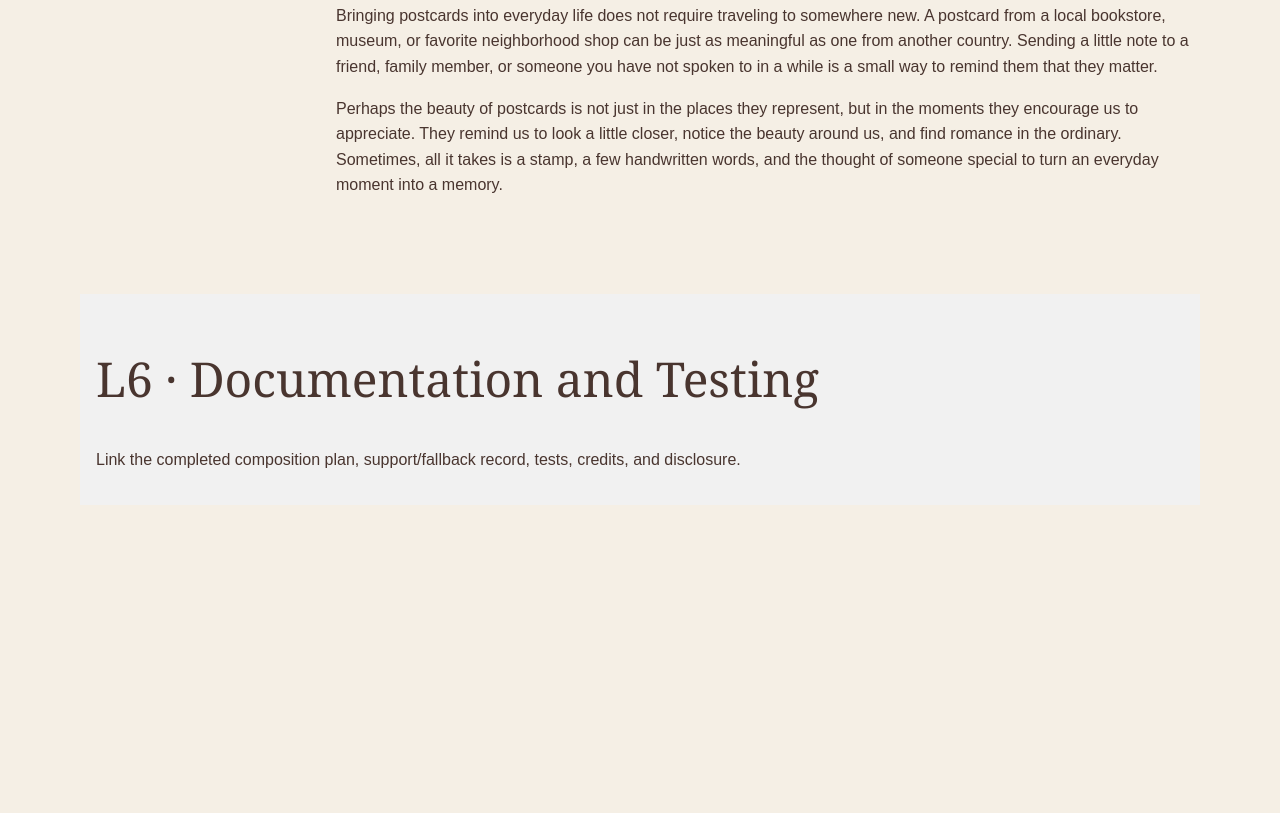
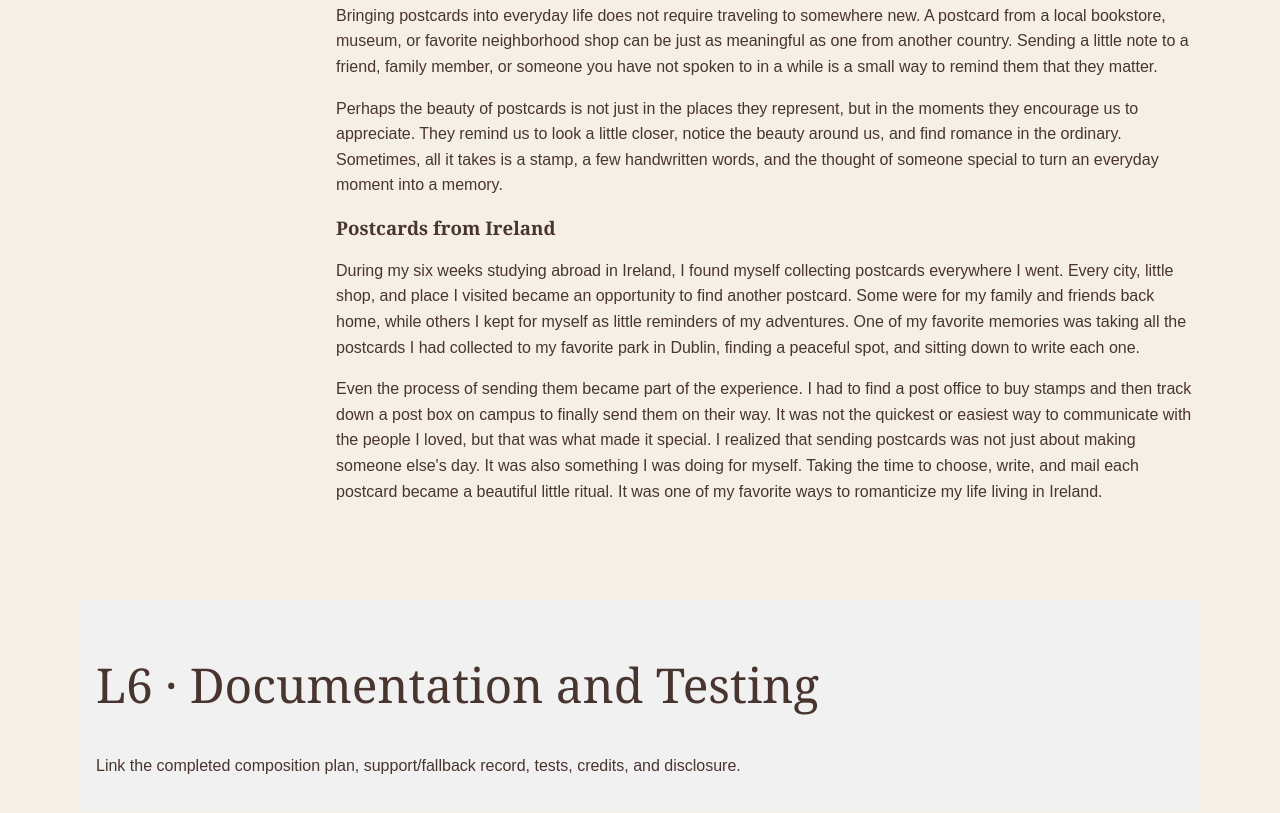
Before and after one commit to baileyjoy/ASSESSMENT-Layered-Feature-Story-Starter, a plain HTML site: page index.html in a window 1280 px wide. Shown: the part 2791-3604 px from the top of the page. Before the commit the page ends 3312 px from the top, so only its background shows below. Drawn offline with Linux system fonts and the light colour scheme.

Commit message:
Added personal Ireland postcard experience

```diff
--- a/index.html
+++ b/index.html
@@ -116,6 +116,27 @@
                         a memory.
                     </p>
 
+                    <h3>Postcards from Ireland</h3>
+
+                    <p>
+                       During my six weeks studying abroad in Ireland, I found myself
+                       collecting postcards everywhere I went. Every city, little shop, and place I
+                       visited became an opportunity to find another postcard. Some were for my family
+                       and friends back home, while others I kept for myself as little reminders of my adventures.
+                       One of my favorite memories was taking all the postcards I had collected to my favorite park
+                       in Dublin, finding a peaceful spot, and sitting down to write each one.
+                    </p>
+
+                    <p>
+                        Even the process of sending them became part of the experience. I had to find a post
+                        office to buy stamps and then track down a post box on campus to finally send them on their way.
+                        It was not the quickest or easiest way to communicate with the people I loved, but that was what
+                        made it special. I realized that sending postcards was not just about making someone else's
+                        day. It was also something I was doing for myself. Taking the time to choose, write, and
+                        mail each postcard became a beautiful little ritual. It was one of my favorite ways to
+                        romanticize my life living in Ireland.
+                    </p>
+
                 </section>
             </article>
             <section class="documentation">
```
Also changed, not shown: 1 other file.
